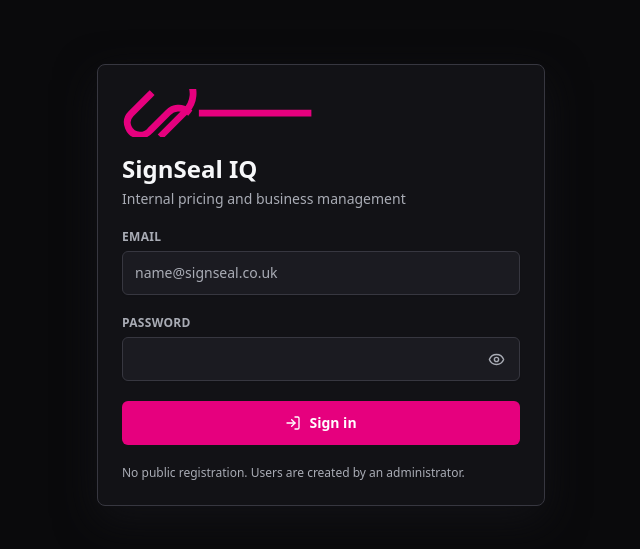
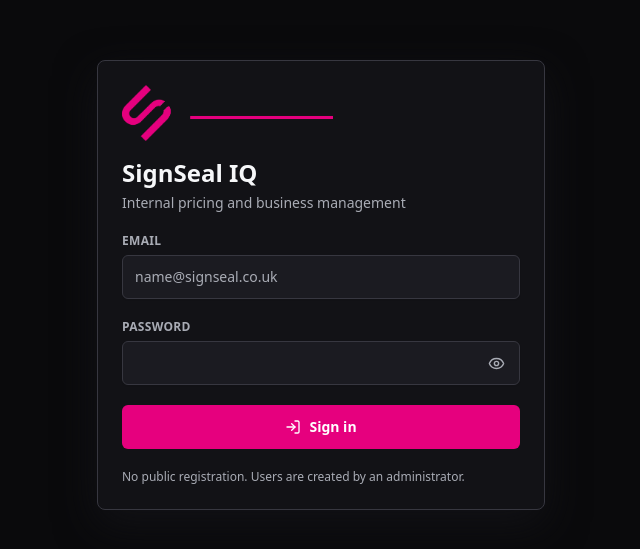
Before and after one commit to signsealltd/iq, a Next.js app: page /login in a window 1280 px wide. Shown: the part 115-664 px from the top of the page, without its empty margins (319-959 px from the left). Built offline with nearby package versions, Linux system fonts and the light colour scheme.

Commit message:
Fix SignSeal logo branding

```diff
--- a/src/components/AppShell.tsx
+++ b/src/components/AppShell.tsx
@@ -45,7 +45,7 @@ function Sidebar({ user }: { user: ShellUser }) {
       <div className="border-b border-line p-3 xl:p-4">
         <div className="hidden xl:block"><SignSealLogo /></div>
         <div className="xl:hidden"><SignSealLogo compact /></div>
-        <p className="mt-3 hidden text-xs font-semibold uppercase tracking-wide text-steel xl:block">SignSeal IQ</p>
+        <p className="mt-3 hidden text-xs font-semibold uppercase tracking-wide text-white xl:block">SignSeal IQ</p>
       </div>
       <NavLinks />
       <div className="mt-auto grid gap-3 border-t border-line p-3 xl:p-4">
--- a/src/components/SignSealLogo.tsx
+++ b/src/components/SignSealLogo.tsx
@@ -2,13 +2,23 @@ import Image from "next/image";
 
 export function SignSealLogo({ compact = false }: { compact?: boolean }) {
   return (
-    <span className={compact ? "flex h-11 w-11 items-center justify-center" : "flex h-12 items-center"}>
+    <span
+      className={
+        compact
+          ? "flex h-11 w-11 overflow-hidden"
+          : "flex h-14 w-56 overflow-hidden"
+      }
+    >
       <Image
-        src="/signseal-logo.svg"
+        src="/signseal-logo-transparent.png"
         alt="SignSeal logo"
-        width={compact ? 44 : 220}
-        height={compact ? 44 : 58}
-        className="h-full w-full object-contain object-left"
+        width={compact ? 160 : 640}
+        height={compact ? 160 : 170}
+        className={
+          compact
+            ? "h-full w-[10rem] max-w-none object-cover object-left"
+            : "h-full w-full object-contain object-left"
+        }
         priority
       />
     </span>
```
Also changed, not shown: public/signseal-logo-transparent.png (added).
